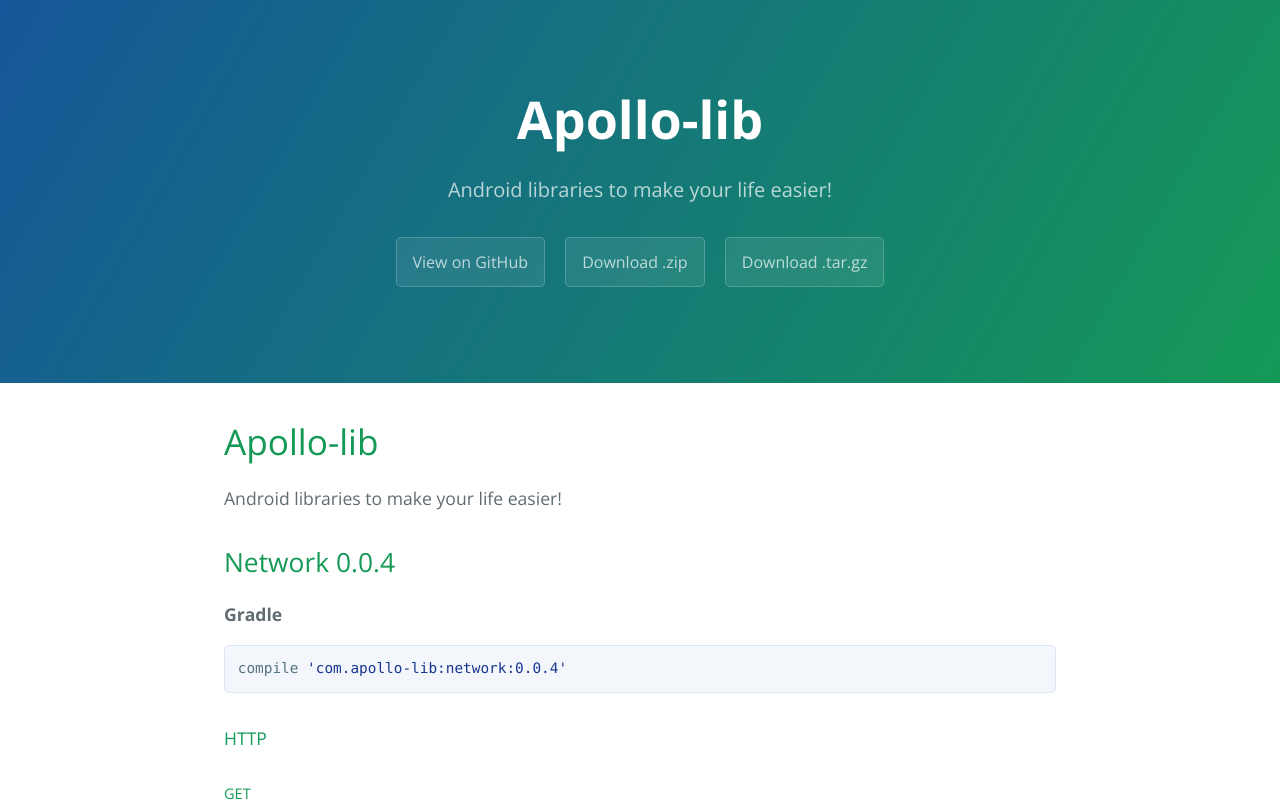
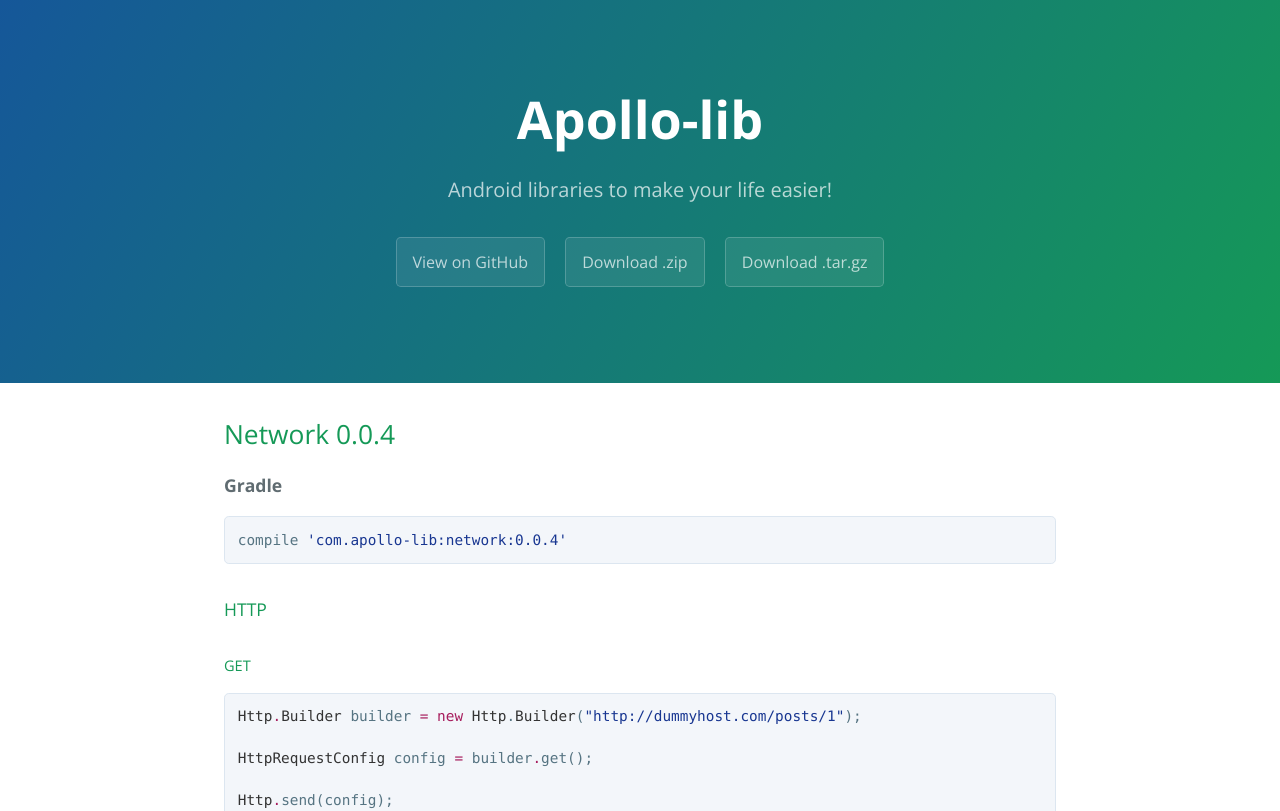
Before and after one commit to apollo-android/network, a plain HTML site: page index.html in a window 1280 px wide. Shown: the top 811 px of the page. Drawn offline with nearby package versions, Linux system fonts and the light colour scheme.

Commit message:
Update index.html

```diff
--- a/index.html
+++ b/index.html
@@ -2,7 +2,7 @@
 <html lang="en-us">
   <head>
     <meta charset="UTF-8">
-    <title>Apollo-lib by fabianofranca</title>
+    <title>Apollo-lib</title>
     <meta name="viewport" content="width=device-width, initial-scale=1">
     <link rel="stylesheet" type="text/css" href="stylesheets/normalize.css" media="screen">
     <link href='https://fonts.googleapis.com/css?family=Open+Sans:400,700' rel='stylesheet' type='text/css'>
@@ -19,11 +19,6 @@
     </section>
 
     <section class="main-content">
-      <h1>
-<a id="apollo-lib" class="anchor" href="#apollo-lib" aria-hidden="true"><span class="octicon octicon-link"></span></a>Apollo-lib</h1>
-
-<p>Android libraries to make your life easier!</p>
-
 <h2>
 <a id="network-004" class="anchor" href="#network-004" aria-hidden="true"><span class="octicon octicon-link"></span></a>Network 0.0.4</h2>
 
@@ -202,7 +197,7 @@
 </code></pre>
 
       <footer class="site-footer">
-        <span class="site-footer-owner"><a href="https://github.com/fabianofranca/apollo-lib">Apollo-lib</a> is maintained by <a href="https://github.com/fabianofranca">fabianofranca</a>.</span>
+        <span class="site-footer-owner"><a href="https://github.com/fabianofranca/apollo-lib">Apollo-lib</a> is maintained by Apollo-11 Team.</span>
 
         <span class="site-footer-credits">This page was generated by <a href="https://pages.github.com">GitHub Pages</a> using the <a href="https://github.com/jasonlong/cayman-theme">Cayman theme</a> by <a href="https://twitter.com/jasonlong">Jason Long</a>.</span>
       </footer>
```
